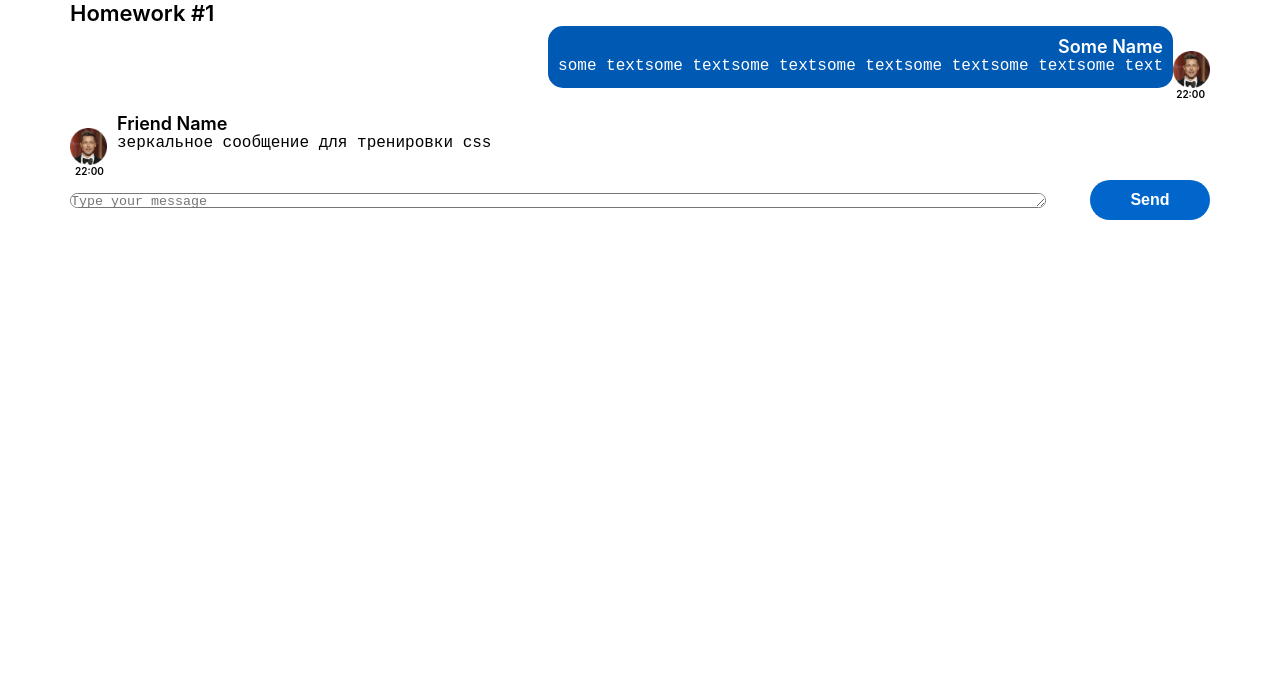
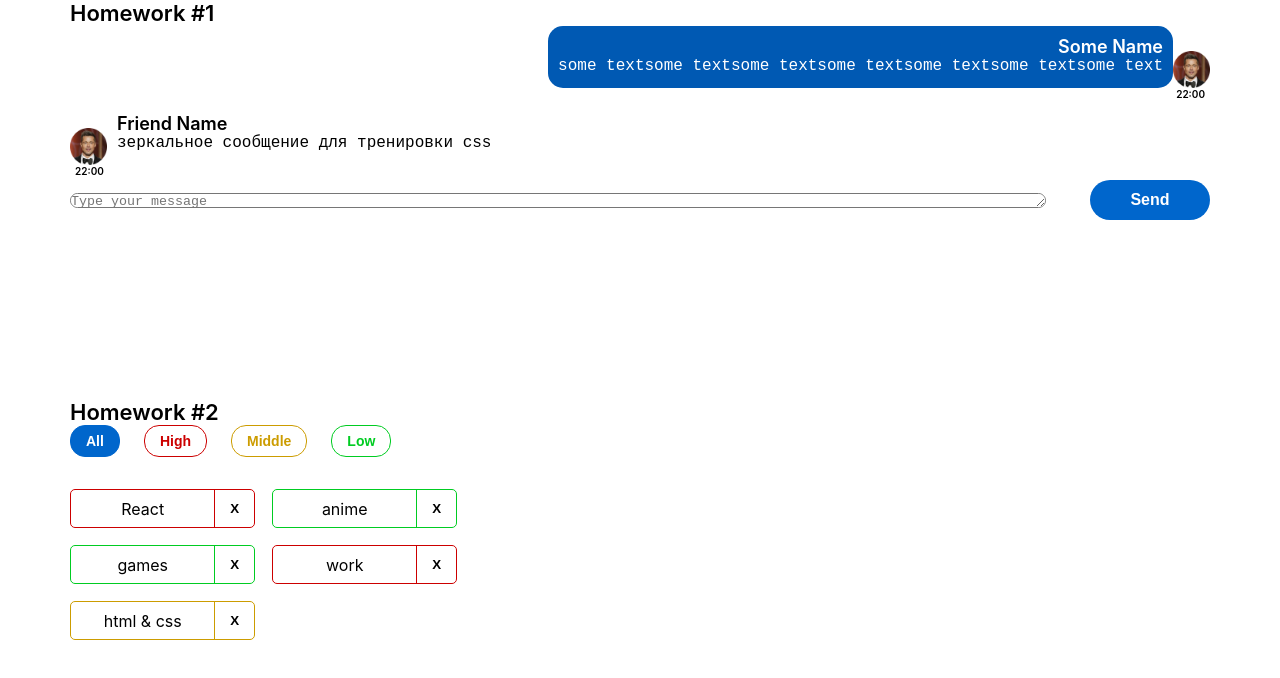
Before and after one commit to Ivansa71/hws2, a React (Create React App) app: page / in a window 1280 px wide. Shown: the top 678 px of the page. Built offline with nearby package versions, Linux system fonts and the light colour scheme.

Commit message:
commit HW2

```diff
--- a/src/s1-main/App.tsx
+++ b/src/s1-main/App.tsx
@@ -1,13 +1,14 @@
 import React from 'react'
 import s from './App.module.css'
 import HW1 from '../s2-homeworks/hw01/HW1'
+import HW2 from "../s2-homeworks/hw02/HW2";
 
 function App() {
     return (
         <div className={s.App}>
             <HW1/>
             {/*раскомментировать по ходу выполнения*/}
-            {/*<HW2/>*/}
+            <HW2/>
             {/*<HW3/>*/}
             {/*<HW4/>*/}
 
--- a/src/s2-homeworks/hw02/HW2.tsx
+++ b/src/s2-homeworks/hw02/HW2.tsx
@@ -17,16 +17,16 @@
 * */
 
 // types
-export type AffairPriorityType = any // need to fix any
+export type AffairPriorityType = 'high' | 'middle' | 'low' // fixed from string to union type
 export type AffairType = {
-    _id: any // need to fix any
-    name: any // need to fix any
+    _id: number
+    name: string
     priority: AffairPriorityType
 }
 export type FilterType = 'all' | AffairPriorityType
 
 // constants
-const defaultAffairs: any = [ // need to fix any
+const defaultAffairs: Array<AffairType> = [ // correctly typed as Array<AffairType>
     {_id: 1, name: 'React', priority: 'high'}, // студенты могут изменить содержимое name и количество элементов в массиве, ...priority не менять!
     {_id: 2, name: 'anime', priority: 'low'},
     {_id: 3, name: 'games', priority: 'low'},
@@ -35,23 +35,25 @@
 ]
 
 // pure helper functions
-export const filterAffairs = (affairs: any, filter: any): any => { // need to fix any
+export const filterAffairs = (affairs: Array<AffairType>, filter: FilterType): Array<AffairType> => {
+    if (filter === 'all') return affairs
+    return affairs.filter(a => a.priority === filter)
+}
 
-
-    return affairs // need to fix
-}
-export const deleteAffair = (affairs: any, _id: any): any => { // need to fix any
-
-    return affairs // need to fix
+export const deleteAffair = (affairs: Array<AffairType>, _id: number): Array<AffairType> => {
+    return affairs.filter(a => a._id !== _id)
 }
 
 function HW2() {
-    const [affairs, setAffairs] = useState<any>(defaultAffairs) // need to fix any
+    const [affairs, setAffairs] = useState<Array<AffairType>>(defaultAffairs) // fixed type
     const [filter, setFilter] = useState<FilterType>('all')
 
     const filteredAffairs = filterAffairs(affairs, filter)
-    const deleteAffairCallback = (_id: any) => { // need to fix any
-        // need to fix
+
+    const deleteAffairCallback = (_id: number) => {
+        // Create new filtered array and update state
+        const newAffairs = deleteAffair(affairs, _id)
+        setAffairs(newAffairs)
     }
 
     return (
--- a/src/s2-homeworks/hw02/affairs/Affairs.tsx
+++ b/src/s2-homeworks/hw02/affairs/Affairs.tsx
@@ -4,24 +4,24 @@
 import s from './Affairs.module.css'
 
 type AffairsPropsType = {
-    data: any // need to fix any
-    setFilter: any
-    deleteAffairCallback: any
+    data: Array<AffairType> // fixed from any to Array<AffairType>
+    setFilter: (filter: FilterType) => void // fixed from string to function
+    deleteAffairCallback: (_id: number) => void // added parameter type
     filter: FilterType
 }
 
 function Affairs(props: AffairsPropsType) {
     const setAll = () => {
-        // need to fix
+        props.setFilter('all')
     }
     const setHigh = () => {
-        // need to fix
+        props.setFilter('high')
     }
     const setMiddle = () => {
-        // need to fix
+        props.setFilter('middle')
     }
     const setLow = () => {
-        // need to fix
+        props.setFilter('low')
     }
 
     const cnAll = s.button + ' ' + s.all + (props.filter === 'all' ? ' ' + s.active : '')
--- a/src/s2-homeworks/hw02/affairs/affair/Affair.tsx
+++ b/src/s2-homeworks/hw02/affairs/affair/Affair.tsx
@@ -4,14 +4,14 @@
 import s2 from '../Affairs.module.css'
 
 type AffairPropsType = {
-    // key не нужно типизировать
-    affair: AffairType
-    deleteAffairCallback: any // need to fix any
+    affair: AffairType // add correct type
+    deleteAffairCallback: (_id: number) => void // add correct type
 }
 
 function Affair(props: AffairPropsType) {
     const deleteCallback = () => {
-        // need to fix
+        // Call the deleteAffairCallback with the current affair's id
+        props.deleteAffairCallback(props.affair._id)
     }
 
     const nameClass = s.name + ' ' + s2[props.affair.priority]
@@ -19,13 +19,10 @@
     const affairClass = s.affair + ' ' + s2[props.affair.priority]
 
     return (
-        <div
-            id={'hw2-affair-' + props.affair._id}
-            className={affairClass}
-        >
+        <div id={'hw2-affair-' + props.affair._id} className={affairClass}>
             <div id={'hw2-name-' + props.affair._id} className={nameClass}>
                 {/*создаёт студент*/}
-
+                {props.affair.name}
                 {/**/}
             </div>
             <div id={'hw2-priority-' + props.affair._id} hidden>
@@ -35,10 +32,9 @@
             <button
                 id={'hw2-button-delete-' + props.affair._id}
                 className={buttonClass}
-                // need to fix
-
+                onClick={deleteCallback}
             >
-                {/*текст кнопки могут изменить студенты*/}
+                {/*создаёт студент*/}
                 X
                 {/**/}
             </button>
```
